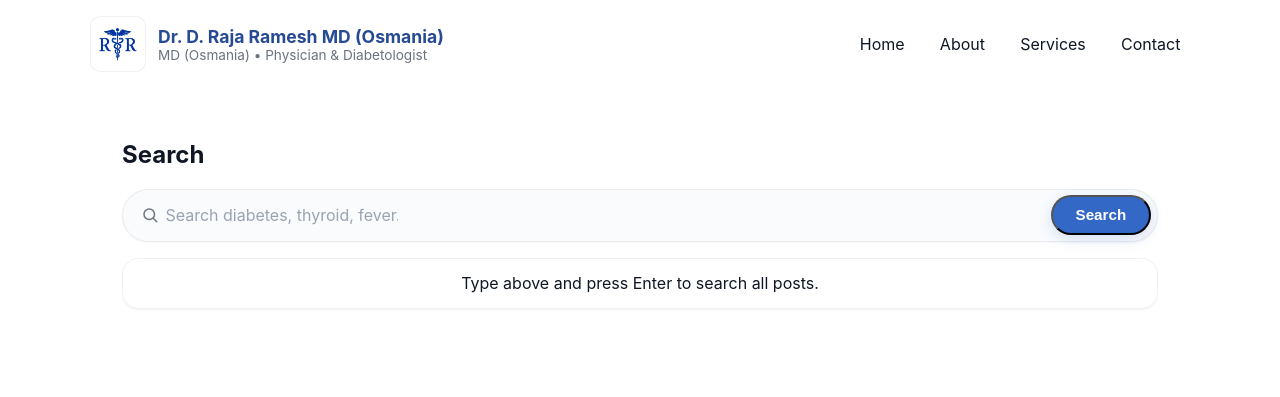
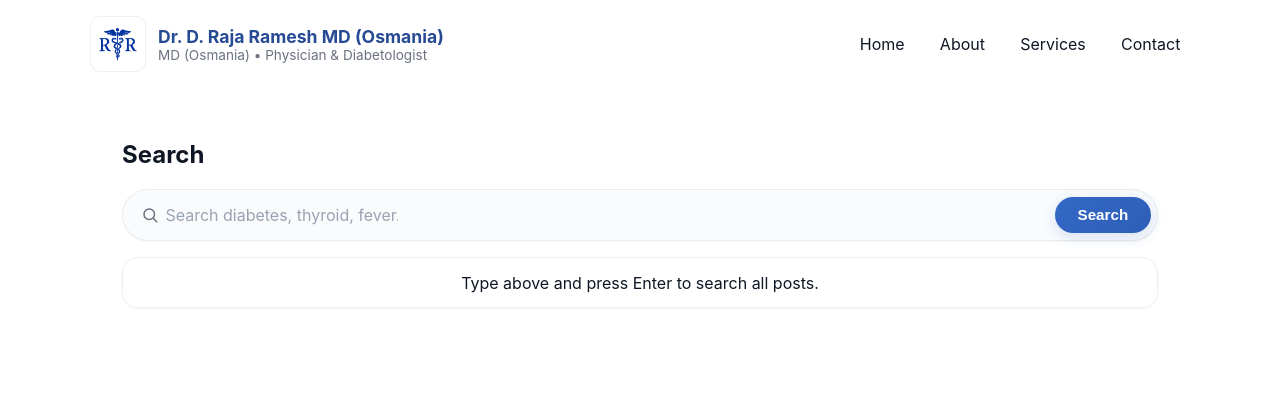
Before and after one commit to drrajarameshd/rr, a Jekyll site: the page built from search.html, in a window 1280 px wide. Shown: the top 397 px of the page. Built offline with Jekyll 4.4.1, drawn with Linux system fonts in a browser that asks for light colours.

Commit message:
Update search.html

```diff
--- a/search.html
+++ b/search.html
@@ -9,7 +9,7 @@
 
   <form action="{{ '/search/' | relative_url }}" method="get" role="search" class="search-form">
     <input id="q" name="q" type="search" placeholder="Search diabetes, thyroid, fever…" value="{{ page.q | default: '' }}" class="input" />
-    <button class="btn btn--primary" type="submit">Search</button>
+    <button class="btn gradient" type="submit">Search</button>
   </form>
 
   <div id="search-status" class="post-item" aria-live="polite" style="margin-top: 1rem;
```
